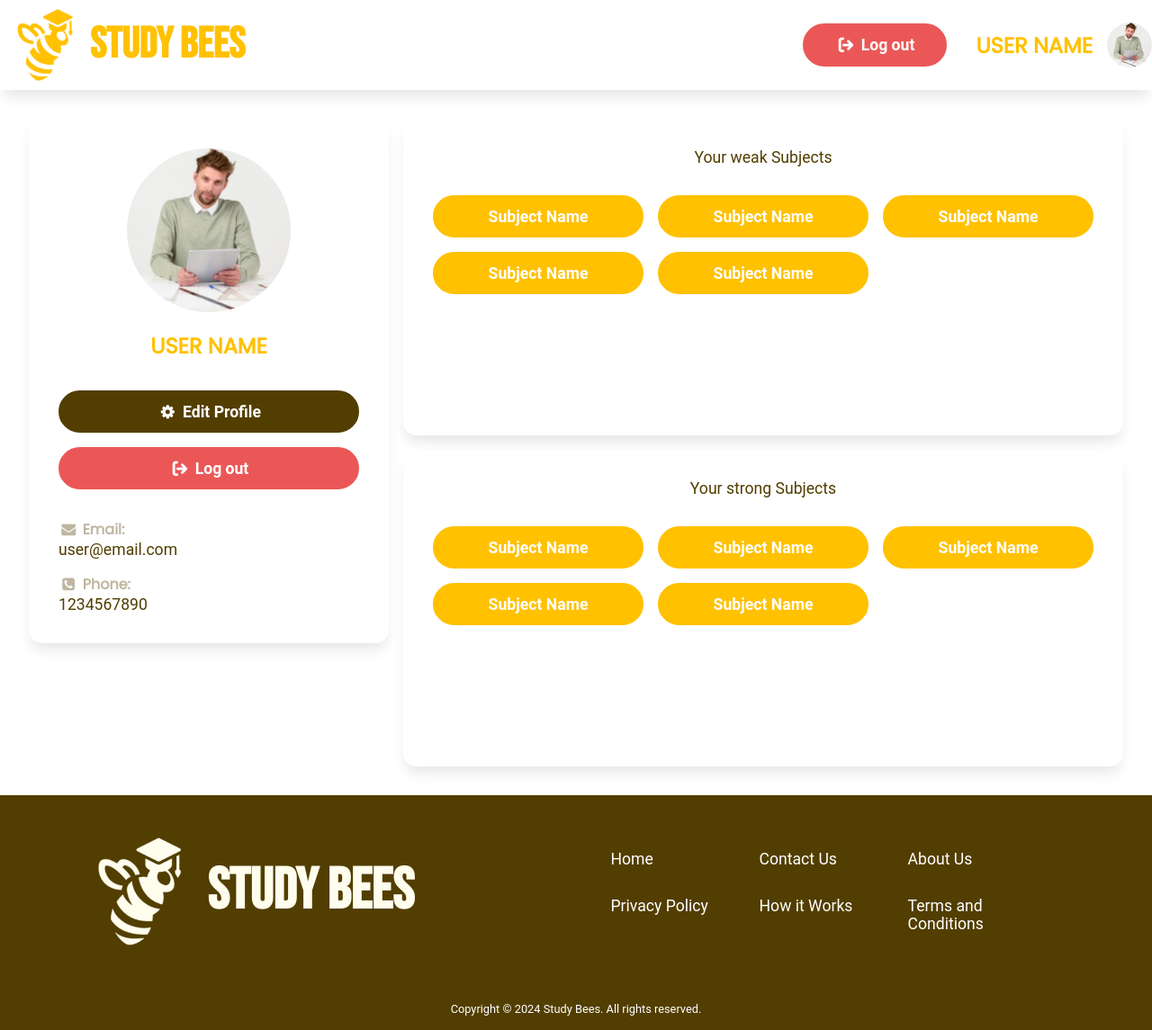
After one commit to theekshana-nirmal/study-bees, a PHP site: page /pages/profile.php in a window 1280 px wide. The commit adds this page. Shown: the whole page at 90% size. Run offline with PHP 8.4, Linux system fonts and the light colour scheme.

Commit message:
Profile page UI added

```diff
--- a/assets/css/forms.css
+++ b/assets/css/forms.css
@@ -6,14 +6,13 @@
     padding: 4rem 0;
 }
 
-.card {
+.form-wrapper .card {
     display: flex;
     flex-direction: column;
     gap: 1rem;
     align-items: initial;
     text-align: initial;
     max-width: 700px;
-
 }
 
 form .form-heading-text {
--- a/assets/css/global.css
+++ b/assets/css/global.css
@@ -5,15 +5,17 @@
     --color-tertiary: #FFFDED;
     --color-light: #FFFFFF;
     --color-danger: #EB5757;
+    --color-low: #523e0060;
 
     --font-size-title: 6rem;
     --font-size-sub-title: 1.5rem;
     --font-size-text: 1.1rem;
     --font-size-logo-small: 3rem;
     --font-size-logo-large: 4rem;
+    --font-size-label: 1rem;
 
     --btn-border-radius: 30px;
-    --btn-padding: 0.8rem 2rem;
+    --btn-padding: 0.6rem 2rem;
 
     --card-box-shadow: 0px 10px 15px -3px rgba(0, 0, 0, 0.1);
     --card-border-radius: 15px;
@@ -46,8 +48,14 @@ h2 {
     text-transform: uppercase;
 }
 
+h3 {
+    font-family: poppins-regular, Arial, Helvetica, sans-serif;
+    font-size: var(--font-size-label);
+    color: var(--color-low);
+}
+
 hr{
-    border: solid 2px #523e001e;
+    border: solid 2px var(--color-low);
     width: 25%;
     height: 0.5;
 }
@@ -73,10 +81,19 @@ label {
 .btn-primary {
     padding: var(--btn-padding);
     color: var(--color-light);
+    border: solid 4px var(--color-primary);
     background-color: var(--color-primary);
     border-radius: var(--btn-border-radius);
     text-align: center;
     font-weight: bold;
+    transition: ease-in-out 0.2s;
+}
+
+.btn-primary:hover {
+    border: solid 4px var(--color-primary);
+    background-color: var(--color-light);
+    color: var(--color-primary);
+    transition: ease-in-out 0.2s;
 }
 
 .btn-secondary {
@@ -92,6 +109,24 @@ label {
 
 .btn-secondary:hover {
     background-color: var(--color-primary);
+    color: var(--color-light);
+    transition: ease-in-out 0.2s;
+}
+
+.btn-danger {
+    padding: var(--btn-padding);
+    color: var(--color-light);
+    border: solid 4px var(--color-danger);
+    background-color: var(--color-danger);
+    border-radius: var(--btn-border-radius);
+    text-align: center;
+    font-weight: bold;
+    transition: ease-in-out 0.2s;
+}
+
+.btn-danger:hover {
+    background-color: #ed6868;
+    ;
     color: var(--color-light);
     transition: ease-in-out 0.2s;
 }
@@ -140,7 +175,6 @@ label {
     backdrop-filter: blur(5px);
     -webkit-backdrop-filter: blur(5px);
     border: 1px solid rgba(255, 255, 255, 0.3);
-    z-index: -10;
 }
 
 /* FORM COMPONENTS */
--- a/assets/css/header.css
+++ b/assets/css/header.css
@@ -16,3 +16,25 @@ nav{
     align-items: center;
     gap: 2rem;
 }
+
+header .btn-primary{
+    color: var(--color-light);
+    background-color: var(--color-primary);
+    border: solid 4px var(--color-primary);
+    transition: ease-in-out 0.2s;
+}
+
+header .btn-primary:hover{
+    color: var(--color-primary);
+    background-color: var(--color-light);
+    border: solid 4px var(--color-primary);
+    transition: ease-in-out 0.2s;
+}
+header .login-link{
+    transition: ease-in-out 0.2s;
+}
+
+header .login-link:hover{
+    color: var(--color-primary);
+    transition: ease-in-out 0.2s;
+}
--- /dev/null
+++ b/assets/css/profile.css
@@ -0,0 +1,94 @@
+.profile-link{
+    display: flex;
+    align-items: center;
+    gap: 1rem;
+}
+
+header .profile-picture{
+    width: 50px;
+    height: 50px;
+    border-radius: 50%;
+}
+
+/* Profile Page layout design*/
+.profile-page .profile-page-layout{
+    display: flex;
+    min-height: 90vh;
+    gap: 1rem;
+    padding: 2rem;
+}
+
+.profile-page .profile-page-layout .user-details-section{
+    display: flex;
+    flex-direction: column;
+    gap: 1rem;
+    flex: 1;
+    width: 100%;
+    height: 100%;
+}
+
+.profile-page .profile-page-layout .subject-groups-section{
+    display: flex;
+    flex-direction: column;
+    gap: 1rem;
+    flex: 2;
+    width: 100%;
+}
+
+.subject-groups-section .subject-group{
+    height: 100%;
+}
+
+/* Inside User details section */
+.user-details-section .user-details{
+    display: flex;
+    flex-direction: column;
+    gap: 2rem;
+}
+
+.user-details .user-pic-and-name{
+    display: flex;
+    flex-direction: column;
+    gap: 1rem;
+}
+
+.user-details .user-buttons{
+    display: flex;
+    flex-direction: column;
+    width: 100%;
+    gap: 1rem;
+}
+
+/* Edit profile button */
+.user-details .user-buttons .btn-primary{
+    border: solid 4px var(--color-secondary);
+    background-color: var(--color-secondary);
+    color: var(--color-light);
+
+}
+
+.user-details .user-buttons .btn-primary:hover{
+    background-color: #684e00;
+}
+
+.user-details .user-contact-details{
+    display: flex;
+    flex-direction: column;
+    width: 100%;
+    gap: 1rem;
+    text-align: left;
+}
+
+/* Inside Subject Groups section */
+.subject-groups-section .subject-group{
+    display: flex;
+    flex-direction: column;
+    gap: 2rem;
+}
+
+.subject-group .subjects{
+    width: 100%;
+    display: grid;
+    grid-template-columns: repeat(auto-fill, minmax(200px, 1fr));
+    gap: 1rem;
+}
--- a/assets/css/style.css
+++ b/assets/css/style.css
@@ -13,7 +13,8 @@ body {
 
 /* HERO SECTION */
 .hero-section{
-    min-height: 80vh;
+    padding-top: 8rem;
+    padding-bottom: 8rem;
 }
 .hero-section>.container {
     display: flex;
@@ -37,7 +38,7 @@ body {
 
 /* HOW IT WORKS SECTION */
 .how-it-works-section {
-    min-height: 90vh;
+    min-height: auto;
     background-color: var(--color-tertiary);
 }
 
@@ -181,5 +182,14 @@ body {
 .cta-section .column-left .btn-primary {
     color: var(--color-primary);
     background-color: var(--color-light);
+    border: 4px solid var(--color-light);
     width: 50%;
+    transition: ease-in-out 0.2s;
 }
+
+.cta-section .column-left .btn-primary:hover{
+    background-color: transparent;
+    border: 4px solid var(--color-light);
+    color: var(--color-light);
+    transition: ease-in-out 0.2s;
+}
--- a/pages/header.php
+++ b/pages/header.php
@@ -6,7 +6,7 @@
             <h1>Study Bees</h1>
         </div>
         <nav>
-            <a href="<?php echo htmlspecialchars($login_page_path); ?>">Log in</a>
+            <a href="<?php echo htmlspecialchars($login_page_path); ?>" class="login-link">Log in</a>
             <a href="<?php echo htmlspecialchars($registration_page_path); ?>" class="btn-primary">Register</a>
         </nav>
     </div>
--- /dev/null
+++ b/pages/profile.php
@@ -0,0 +1,113 @@
+<!DOCTYPE html>
+<html lang="en">
+
+<head>
+    <meta charset="UTF-8">
+    <meta name="viewport" content="width=device-width, initial-scale=1.0">
+    <link rel="icon" type="image/png" sizes="32x32" href="../assets/images/logo/favicon-32x32.png">
+
+    <!-- Styles -->
+    <link rel="stylesheet" href="../assets/css/style.css">
+    <link rel="stylesheet" href="../assets/css/reset.css">
+    <link rel="stylesheet" href="../assets/css/profile.css">
+
+    <title>Study Bees</title>
+</head>
+
+<body>
+    <!-- NAVIGATION BAR -->
+    <header class="navbar-shadow">
+        <div class="container">
+            <div class="logo logo-s">
+                <img src="../assets/images/logo/logo-primary.png" alt="LOGO" class="logo-small">
+                <h1>Study Bees</h1>
+            </div>
+            <nav>
+                <a href="login.php" class="btn-danger"><i class="icon-logout"></i> Log out</a>
+                <a href="profile.php" class="profile-link">
+                    <h2>User Name</h2>
+                    <img src="../assets/images/default-profile//default-profile-picture.png" alt="Profile Picture" class="profile-picture">
+                </a>
+            </nav>
+        </div>
+    </header>
+
+    <!-- User Profile -->
+    <div class="profile-page">
+        <div class="container">
+            <div class="profile-page-layout">
+                <!-- Left Column -->
+                <div class="user-details-section">
+                    <div class="card user-details">
+                        <div class="user-pic-and-name">
+                            <div class="profile-picture">
+                                <img src="../assets/images/default-profile/default-profile-picture.png" alt="Profile Picture">
+                            </div>
+                            <div class="user-name">
+                                <h2>User Name</h2>
+                            </div>
+                        </div>
+                        <div class="user-buttons">
+                            <a href="edit-profile.php" class="btn-primary"><i class="icon-cog"></i> Edit Profile</a>
+                            <a href="login.php" class="btn-danger"><i class="icon-logout"></i> Log out</a>
+                        </div>
+                        <div class="user-contact-details">
+                            <div class="user-email">
+                                <h3><i class="icon-mail-alt"></i> Email:</h3>
+                                <p>user@email.com</p>
+                            </div>
+                            <div class="user-phone">
+                                <h3><i class="icon-phone-squared"></i> Phone:</h3>
+                                <p>1234567890</p>
+                            </div>
+                        </div>
+                    </div>
+                </div>
+                <!-- Right Column -->
+                <div class="subject-groups-section">
+                    <!-- Weak Subjects -->
+                    <div class="card subject-group">
+                        <div class="group-title">
+                            <p>Your weak Subjects</p>
+                        </div>
+                        <div class="subjects">
+                            <a href="study-buddies.php" class="btn-primary">Subject Name</a>
+                            <a href="study-buddies.php" class="btn-primary">Subject Name</a>
+                            <a href="study-buddies.php" class="btn-primary">Subject Name</a>
+                            <a href="study-buddies.php" class="btn-primary">Subject Name</a>
+                            <a href="study-buddies.php" class="btn-primary">Subject Name</a>
+                        </div>
+                    </div>
+
+                    <!-- Strong Subjects -->
+                    <div class="card subject-group">
+                        <div class="group-title">
+                            <p>Your strong Subjects</p>
+                        </div>
+                        <div class="subjects">
+                            <a href="study-buddies.php" class="btn-primary">Subject Name</a>
+                            <a href="study-buddies.php" class="btn-primary">Subject Name</a>
+                            <a href="study-buddies.php" class="btn-primary">Subject Name</a>
+                            <a href="study-buddies.php" class="btn-primary">Subject Name</a>
+                            <a href="study-buddies.php" class="btn-primary">Subject Name</a>
+                        </div>
+                    </div>
+                </div>
+            </div>
+        </div>
+    </div>
+
+    <!-- FOOTER BAR -->
+    <?php
+    $footer_logo_image_path = '../assets/images/logo/logo-light.png';
+
+    $home_page_path = '../index.php';
+    $about_us_page_path = 'about-us.php';
+    $how_it_works_page_path = '#';
+    $contact_us_page_path = 'about-us.php#contact-us';
+
+    include 'footer.php';
+    ?>
+</body>
+
+</html>
```
Also changed, not shown: assets/css/study-buddies.css (added), assets/images/default-profile/default-profile-picture.png (added), pages/study-buddies.php (added).
